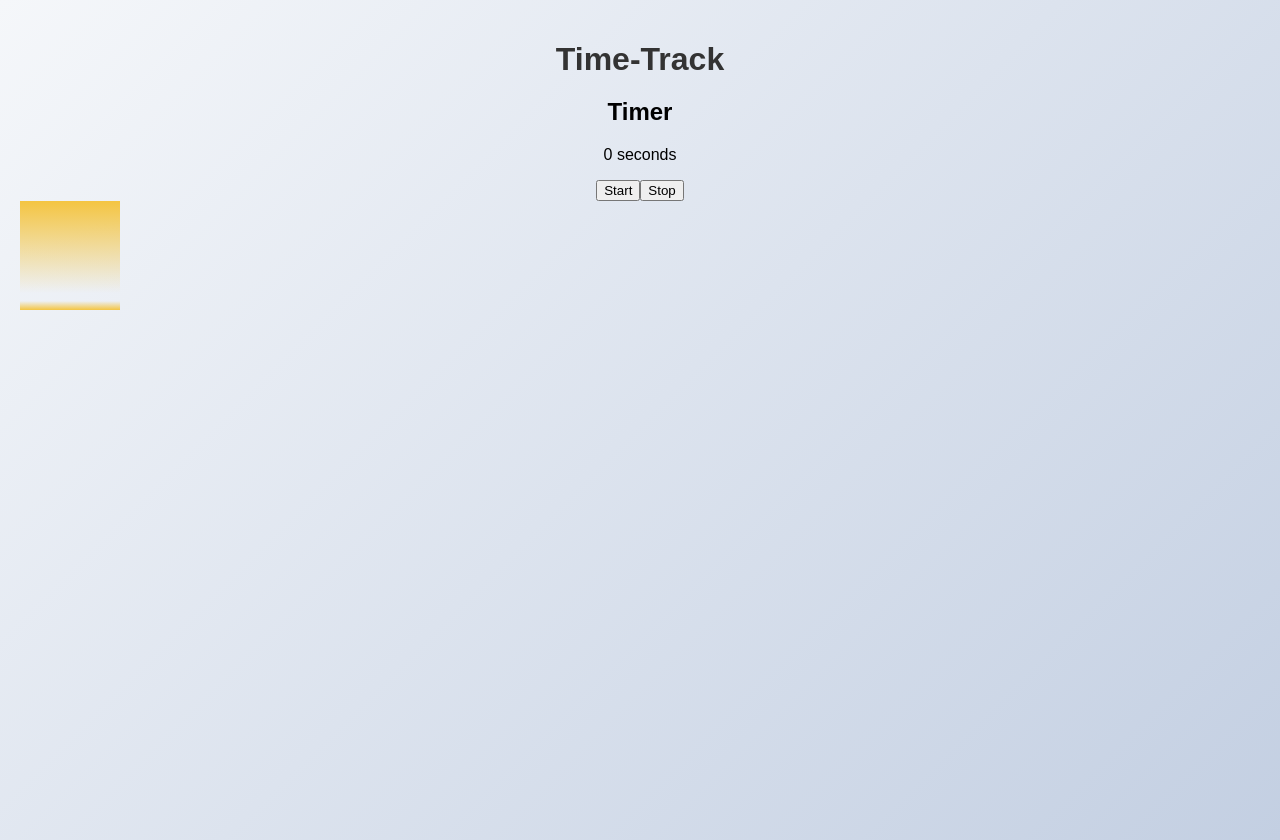
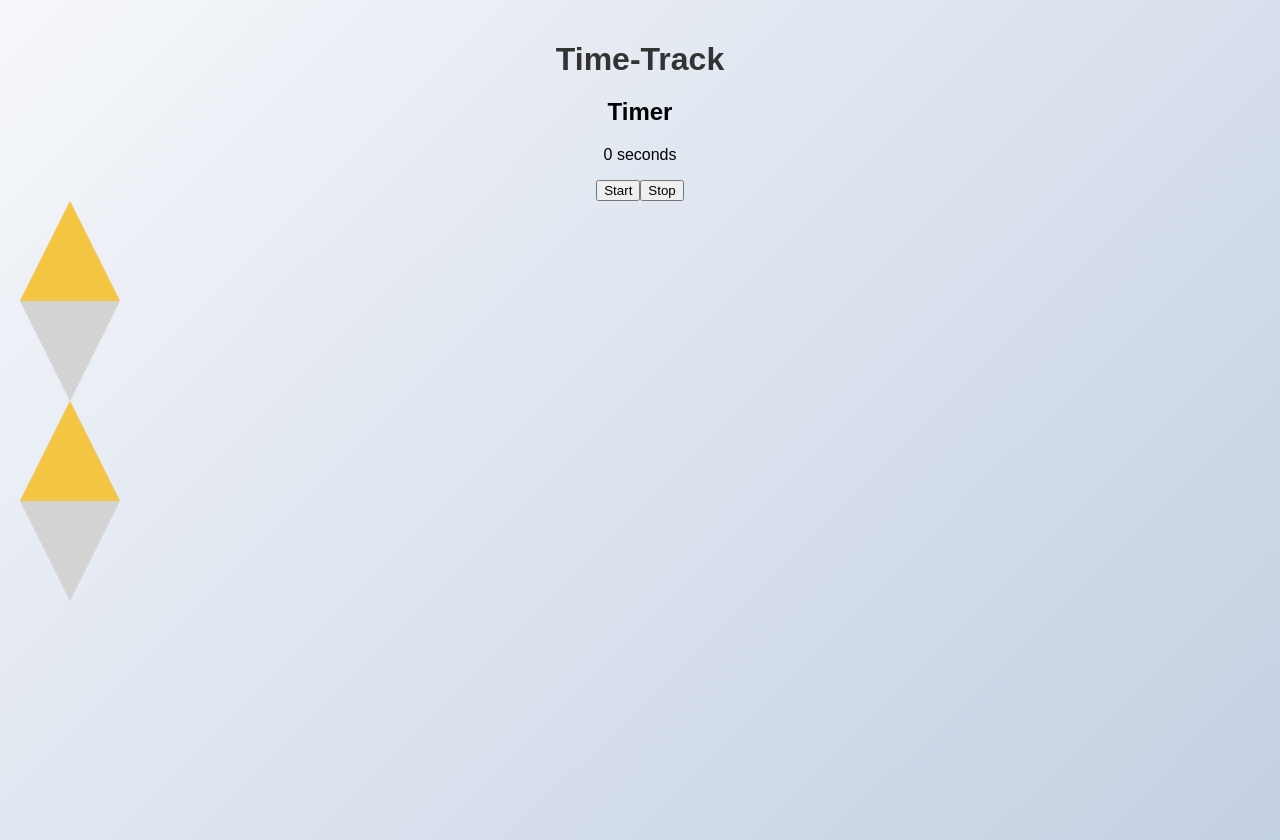
Before and after one commit to Irhazi-John-Markus/Time-Track, an Angular app: page / in a window 1280 px wide. Built offline with nearby package versions, Linux system fonts and the light colour scheme.

Commit message:
changed-hourglass

```diff
--- a/src/app/app.component.html
+++ b/src/app/app.component.html
@@ -1,6 +1,9 @@
 <div>
   <h1>{{ title }}</h1>
-  <app-timer></app-timer>
-  <app-hourglass [duration]="60"></app-hourglass>
-<app-progress-bar [duration]="60"></app-progress-bar>
+  <app-timer #timer
+    (timerStarted)="hourglass.isRunning = true"
+    (timerStopped)="hourglass.isRunning = false">
+  </app-timer>
+  <app-hourglass #hourglass [duration]="60"></app-hourglass>
+  <app-progress-bar [progress]="timer.progress"></app-progress-bar>
 </div>
--- a/src/app/hourglass/hourglass.component.css
+++ b/src/app/hourglass/hourglass.component.css
@@ -1,53 +1,47 @@
-.hourglass {
+.hourglass-container {
   width: 100px;
   height: 200px;
   position: relative;
-    overflow: hidden;
 }
 
-  .hourglass-top, .hourglass-bottom {
-    width: 100px;
-    height: 100px;
-    position: absolute;
-    overflow: hidden;
-  }
-
-  .hourglass-top {
-    top: 0;
-  }
-
-  .hourglass-bottom {
-    bottom: 0;
+.hourglass {
+  width: 100%;
+  height: 100%;
 }
 
 .sand-top {
-    width: 100%;
-    height: 100%;
-    background: linear-gradient(to bottom, #f4c542, transparent);
-    animation: sandTopAnimation linear forwards;
+  animation: sandTopAnimation linear infinite paused;
 }
 
 .sand-bottom {
-    width: 100%;
-    height: 0;
-    background: linear-gradient(to top, #f4c542, transparent);
-    animation: sandBottomAnimation linear forwards;
+  animation: sandBottomAnimation linear infinite paused;
+}
+
+.hourglass-container.running .sand-top,
+.hourglass-container.running .sand-bottom {
+  animation-play-state: running;
 }
 
 @keyframes sandTopAnimation {
-    from {
-      height: 100%;
+  0% {
+    transform: translateY(0);
   }
-    to {
-      height: 0;
+  50% {
+    transform: translateY(100%);
+  }
+  100% {
+    transform: translateY(0);
   }
 }
 
 @keyframes sandBottomAnimation {
-    from {
-      height: 0;
+  0% {
+    transform: translateY(-100%);
   }
-    to {
-      height: 100%;
+  50% {
+    transform: translateY(0);
+  }
+  100% {
+    transform: translateY(-100%);
   }
 }
--- a/src/app/hourglass/hourglass.component.html
+++ b/src/app/hourglass/hourglass.component.html
@@ -1,8 +1,16 @@
-<div class="hourglass">
-    <div class="hourglass-top">
-      <div #sandTop class="sand-top"></div>
-    </div>
-    <div class="hourglass-bottom">
-      <div #sandBottom class="sand-bottom"></div>
-    </div>
-  </div>
+<div class="hourglass-container" [class.running]="isRunning">
+  <svg viewBox="0 0 100 200" class="hourglass">
+    <defs>
+      <clipPath id="topClip">
+        <rect x="0" y="0" width="100" height="100" />
+      </clipPath>
+      <clipPath id="bottomClip">
+        <rect x="0" y="100" width="100" height="100" />
+      </clipPath>
+    </defs>
+    <polygon points="50,0 100,100 0,100" fill="#d3d3d3" />
+    <polygon points="50,200 100,100 0,100" fill="#d3d3d3" />
+    <polygon points="50,0 100,100 0,100" fill="#f4c542" clip-path="url(#topClip)" class="sand-top" [style.animation-duration]="animationDuration" />
+    <polygon points="50,200 100,100 0,100" fill="#f4c542" clip-path="url(#bottomClip)" class="sand-bottom" [style.animation-duration]="animationDuration" />
+  </svg>
+</div>
--- a/src/app/hourglass/hourglass.component.ts
+++ b/src/app/hourglass/hourglass.component.ts
@@ -1,21 +1,18 @@
-import { Component, ElementRef, Input, OnInit, ViewChild } from '@angular/core';
+import { Component, Input, OnChanges, SimpleChanges } from '@angular/core';
 
 @Component({
   selector: 'app-hourglass',
   templateUrl: './hourglass.component.html',
   styleUrls: ['./hourglass.component.css']
 })
-export class HourglassComponent implements OnInit {
-  @Input() duration: number = 60; // duration in seconds
-  @ViewChild('sandTop') sandTopRef!: ElementRef;
-  @ViewChild('sandBottom') sandBottomRef!: ElementRef;
+export class HourglassComponent implements OnChanges {
+  @Input() duration: number = 60; // Duration in seconds (60 seconds)
+  @Input() isRunning: boolean = false; // Controlled by parent component
+  animationDuration: string = '60s'; // Default to 60 seconds
 
-  ngOnInit(): void {
-    setTimeout(() => {
-      if (this.sandTopRef && this.sandBottomRef) {
-        this.sandTopRef.nativeElement.style.animationDuration = `${this.duration}s`;
-        this.sandBottomRef.nativeElement.style.animationDuration = `${this.duration}s`;
-      }
-    });
+  ngOnChanges(changes: SimpleChanges) {
+    if (changes['duration']) {
+      this.animationDuration = `${this.duration}s`;
+    }
   }
 }
--- a/src/app/progress-bar/progress-bar.component.css
+++ b/src/app/progress-bar/progress-bar.component.css
@@ -1,4 +1,3 @@
-/* filepath: /c:/Users/joirhazi/OneDrive - NTT DATA EMEAL/Desktop/Time-Track/src/app/timer/timer.component.css */
 .circular-progress {
   width: 150px;
   height: 150px;
@@ -6,18 +5,32 @@
   margin-top: 20px;
 }
 
+.circular-progress .background-circle {
+  width: 100%;
+  height: 100%;
+  border-radius: 50%;
+  border: 10px solid #424141;
+  position: absolute;
+  top: 0;
+  left: 0;
+}
+
 .circular-progress .circle {
   width: 100%;
   height: 100%;
   border-radius: 50%;
   border: 10px solid transparent;
-  border-top-color: #76c7c0;
+  border-top-color: #7dc776;
   position: absolute;
   top: 0;
   left: 0;
   transform: rotate(-90deg);
   transform-origin: center;
-  transition: stroke-dashoffset 0.5s;
+  transition: stroke-dashoffset 0.5s, border-top-color 2s;
   stroke-dasharray: 440;
   stroke-dashoffset: 440;
 }
+
+.circular-progress.active .circle {
+  border-top-color: #00ff00;
+}
--- a/src/app/progress-bar/progress-bar.component.ts
+++ b/src/app/progress-bar/progress-bar.component.ts
@@ -1,21 +1,10 @@
-import { Component, Input, OnInit } from '@angular/core';
+import { Component, Input } from '@angular/core';
 
 @Component({
   selector: 'app-progress-bar',
   templateUrl: './progress-bar.component.html',
   styleUrls: ['./progress-bar.component.css']
 })
-export class ProgressBarComponent implements OnInit {
-  @Input() duration: number = 60;
-  progress: number = 0;
-
-  ngOnInit(): void {
-    const interval = setInterval(() => {
-      this.progress += 100 / (this.duration * 10);
-      if (this.progress >= 100) {
-        this.progress = 100;
-        clearInterval(interval);
-      }
-    }, 100);
-  }
+export class ProgressBarComponent {
+  @Input() progress: number = 0;
 }
--- a/src/app/timer/timer.component.html
+++ b/src/app/timer/timer.component.html
@@ -1,10 +1,11 @@
-<!-- filepath: /c:/Users/joirhazi/OneDrive - NTT DATA EMEAL/Desktop/Time-Track/src/app/timer/timer.component.html -->
 <div>
   <h2>Timer</h2>
   <p>{{ getFormattedTime() }}</p>
   <button (click)="startTimer()">Start</button>
   <button (click)="stopTimer()">Stop</button>
-  <div class="circular-progress">
+  <div class="circular-progress" [class.active]="startTime !== null">
+    <div class="background-circle"></div>
     <div class="circle" [style.strokeDashoffset]="440 - (progress / 100) * 440"></div>
   </div>
+  <app-hourglass [duration]="duration" [isRunning]="isRunning"></app-hourglass>
 </div>
--- a/src/app/timer/timer.component.ts
+++ b/src/app/timer/timer.component.ts
@@ -1,33 +1,52 @@
-// filepath: /c:/Users/joirhazi/OneDrive - NTT DATA EMEAL/Desktop/Time-Track/src/app/timer/timer.component.ts
-import { Component } from '@angular/core';
+import { Component, Output, EventEmitter } from '@angular/core';
+import { NgModule } from '@angular/core';
+import { CommonModule } from '@angular/common';
+import { HourglassComponent } from '../hourglass/hourglass.component';
+
 
 @Component({
   selector: 'app-timer',
   templateUrl: './timer.component.html',
-  styleUrls: ['./timer.component.css']
+  styleUrls: ['./timer.component.css'],
+  imports: [HourglassComponent]
 })
 export class TimerComponent {
   startTime: number | null = null;
   elapsedTime: number = 0;
   timerInterval: any;
   progress: number = 0;
+  duration: number = 60; // 60 seconds
+  isRunning: boolean = false;
+  @Output() timerStarted = new EventEmitter<void>();
+  @Output() timerStopped = new EventEmitter<void>();
+  @Output() progressChange = new EventEmitter<number>();
+
+
 
   startTimer() {
     if (!this.startTime) {
       this.startTime = Date.now() - this.elapsedTime;
+      this.isRunning = true;
       this.timerInterval = setInterval(() => {
         this.elapsedTime = Date.now() - this.startTime!;
-        this.progress = (this.elapsedTime / (2 * 60 * 60 * 1000)) * 100; // Progress for 2 hours
+        this.progress = (this.elapsedTime / (this.duration * 1000)) * 100; // Progress for 60 seconds
+        this.progressChange.emit(this.progress);
+
       }, 1000);
+      this.timerStarted.emit();
     }
   }
+
 
   stopTimer() {
     if (this.startTime) {
       clearInterval(this.timerInterval);
       this.startTime = null;
+      this.isRunning = false;
+      this.timerStopped.emit();
     }
   }
+
 
   getFormattedTime(): string {
     return (this.elapsedTime / 1000).toFixed(0) + ' seconds';
```
Also changed, not shown: src/app/app.module.ts (+7 -6 lines). Lines whose indentation alone changed are shown as unchanged.
